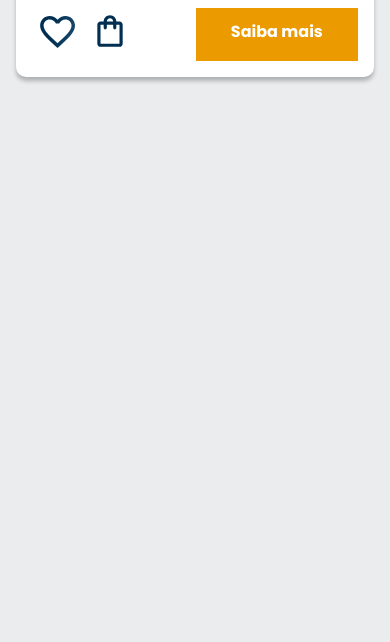
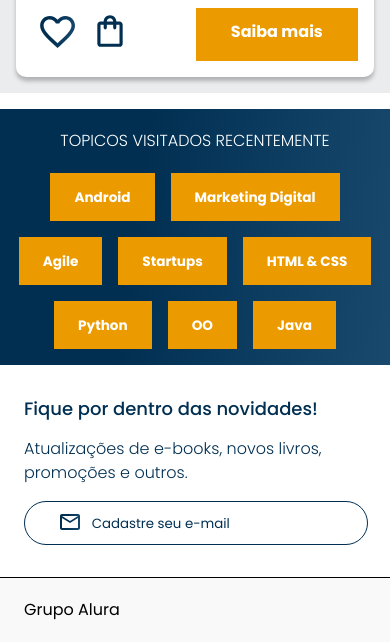
Before and after one commit to antoniohermenegildo/Curso-Alura-HTM-e-CSS-responsividade-com-mobile-first, a plain HTML site: page index.html in a window 390 px wide. Shown: the part 1722-2364 px from the top of the page. Before the commit the page ends 1815 px from the top, so only its background shows below. Drawn offline with Linux system fonts and the light colour scheme.

Commit message:
finalização da pagina para mobile

```diff
--- a/css/cabecalho.css
+++ b/css/cabecalho.css
@@ -46,7 +46,6 @@
 
 .lista-menu {
     width: 70vw;
-    height: 100vh;
     background-color: var(--branco);
     z-index: 10;
 
--- /dev/null
+++ b/css/contato.css
@@ -0,0 +1,42 @@
+.contato {
+    background-color: var(--branco);
+    padding: 2em 1.5em;
+}
+
+.contato__titulo,
+.contato__texto,
+.contato__email {
+    background: var(--texto-azul);
+    -webkit-background-clip: text;
+    -webkit-text-fill-color: transparent;
+    background-clip: text;
+}
+
+.contato__titulo {
+    font-size: 18px;
+    font-weight: 500;
+    line-height: 24px;
+}
+
+.contato__texto {
+    font-weight: 300;
+    line-height: 24px;
+
+    margin: 1em 0;
+}
+
+.contato__email {
+    width: calc(100% - 5em);
+    padding: 1em 2.5em;
+
+    border: 1px solid var(--texto-azul);
+    border-radius: 24px;
+}
+
+.contato__email::placeholder {
+    font-family: var(--fonte-principal);
+    color: var(--texto-azul);
+
+    background: url("../img/Email.svg") no-repeat;
+    padding: 0.3em 2.5em;
+}
--- /dev/null
+++ b/css/rodape.css
@@ -0,0 +1,7 @@
+.rodape {
+    background-color: #F9F9F9;
+
+    border-top: 1px solid #000000;
+
+    padding: 1.5em;
+}
--- a/css/styles.css
+++ b/css/styles.css
@@ -2,6 +2,9 @@
 @import url("banner.css");
 @import url("carrosel.css");
 @import url("card.css");
+@import url("topicos.css");
+@import url("contato.css");
+@import url("rodape.css");
 
 :root {
     --cor-de-fundo: #EBECEE;
--- /dev/null
+++ b/css/topicos.css
@@ -0,0 +1,39 @@
+.topicos {
+    background: var(--azul-degrade);
+
+    color: var(--branco);
+    text-align: center;
+
+    border-top: 1em solid var(--branco);
+}
+
+.topicos__titulo {
+    font-size: 1rem;
+    font-weight: 300;
+
+    padding: 1.5em;
+
+    text-transform: uppercase;
+}
+
+.topicos__lista {
+    display: flex;
+    flex-wrap: wrap;
+    gap: 1em;
+
+    justify-content: center;
+
+    padding: 0 1em 1em 1em;
+}
+
+.topicos__item {
+    background-color: var(--texto-laranja);
+    padding: 1em 1.5em;
+}
+
+.topicos__link {
+    text-decoration: none;
+    color: var(--branco);
+    font-size: 0.85em;
+    font-weight: 700;
+}
--- a/index.html
+++ b/index.html
@@ -165,7 +165,46 @@
             </div>
         </div>
     </section>
+    <section class="topicos">
+        <h2 class="topicos__titulo">topicos visitados recentemente</h2>
+        <ul class="topicos__lista">
+            <li class="topicos__item">
+                <a href="" class="topicos__link">Android</a>
+            </li>
+            <li class="topicos__item">
+                <a href="" class="topicos__link">Marketing Digital</a>
+            </li>
+            <li class="topicos__item">
+                <a href="" class="topicos__link">Agile</a>
+            </li>
+            <li class="topicos__item">
+                <a href="" class="topicos__link">Startups</a>
+            </li>
+            <li class="topicos__item">
+                <a href="" class="topicos__link">HTML & CSS</a>
+            </li>
+            <li class="topicos__item">
+                <a href="" class="topicos__link">Python</a>
+            </li>
+            <li class="topicos__item">
+                <a href="" class="topicos__link">OO</a>
+            </li>
+            <li class="topicos__item">
+                <a href="" class="topicos__link">Java</a>
+            </li>
+        </ul>
 
+    </section>
+
+    <section class="contato">
+        <h2 class="contato__titulo">Fique por dentro das novidades!</h2>
+        <p class="contato__texto">Atualizações de e-books, novos livros, promoções e outros.</p>
+        <input type="email" class="contato__email" placeholder="Cadastre seu e-mail">
+    </section>
+
+    <footer>
+        <h2 class="rodape">Grupo Alura</h2>
+    </footer>
 
     <!-- *******************JAVASCRIPT*************************** -->
     <script src="./js/swiper-bundle.min.js"></script>
```
